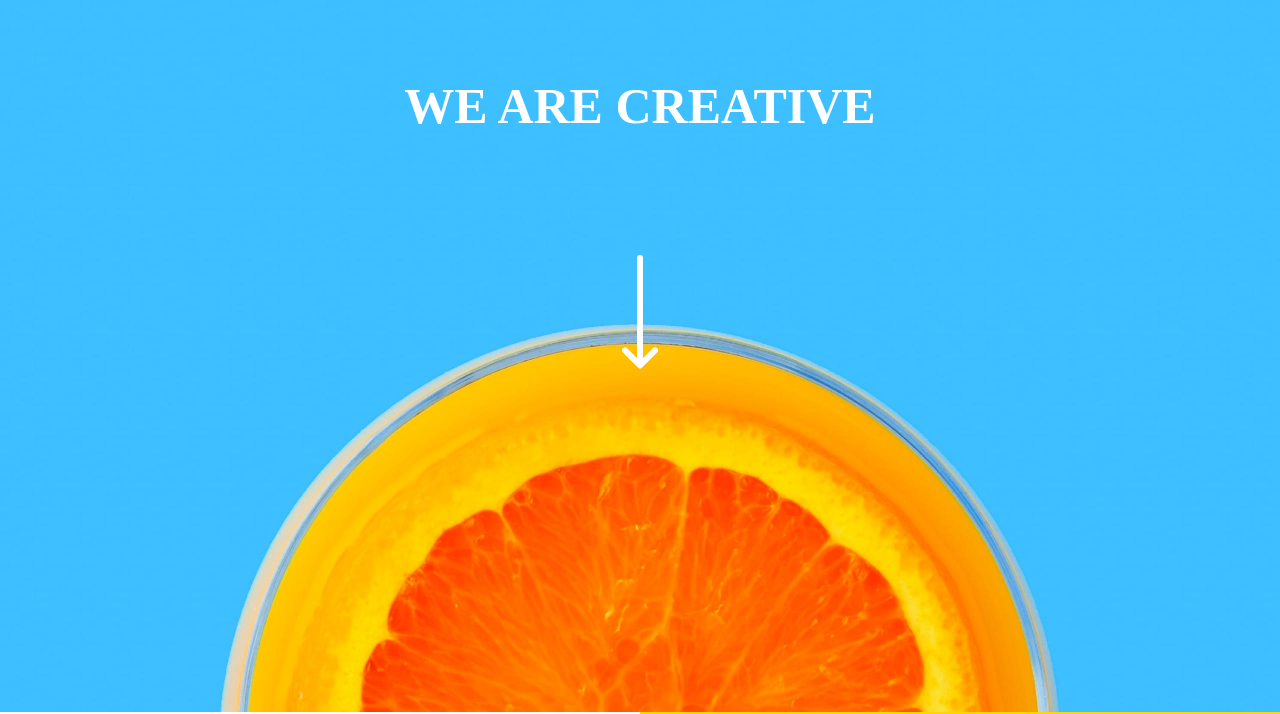
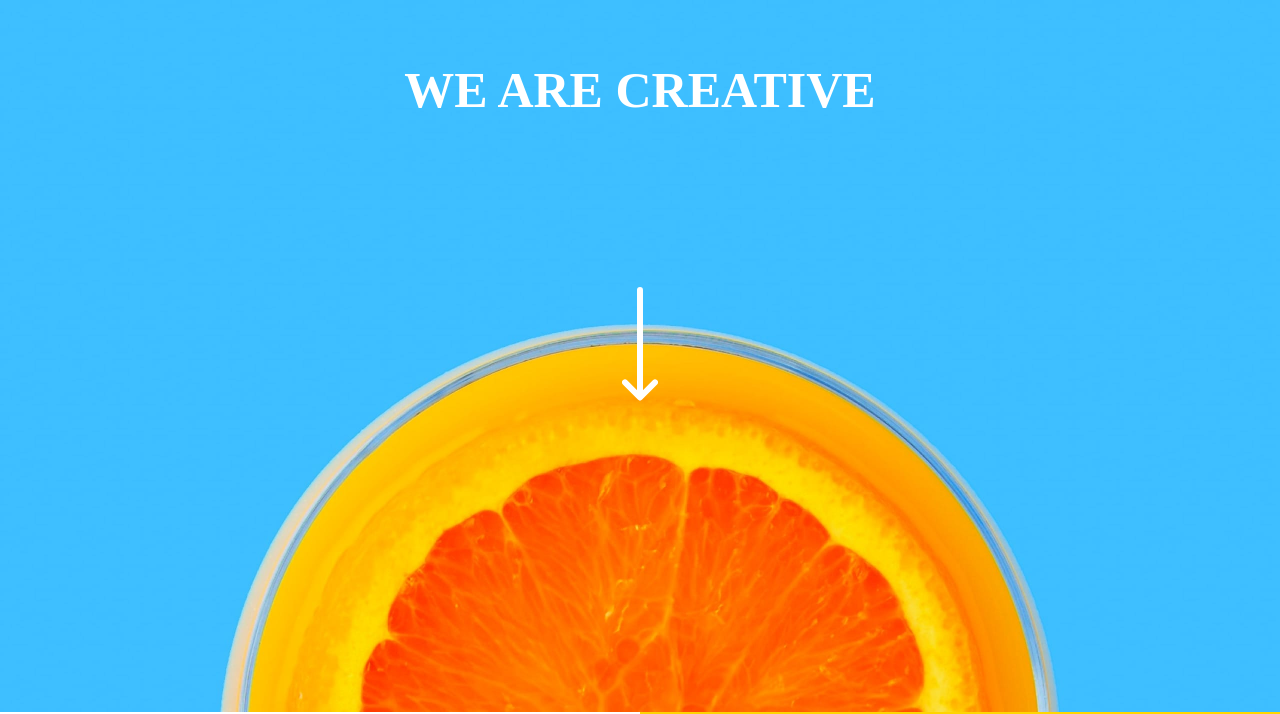
Before and after one commit to MAYREE-OH/sunnyside, a plain HTML site: page index.html in a window 1280 px wide. Shown: the part 88-802 px from the top of the page. Drawn offline with Linux system fonts and the light colour scheme.

Commit message:
modified css

```diff
--- a/style.css
+++ b/style.css
@@ -43,7 +43,7 @@ header h1{
     font-size: 50px;
     color: white;
     text-align: center;
-    margin-top: 3rem;
+    margin-top: 2rem;
 }
 .logo{
     cursor: pointer;
@@ -52,7 +52,7 @@ header h1{
     display: flex;
     justify-content: center;
     align-items: center;
-    margin-top: 7.5rem;
+    margin-top: 10.5rem;
 }
 .section1{
     display: grid;
```
